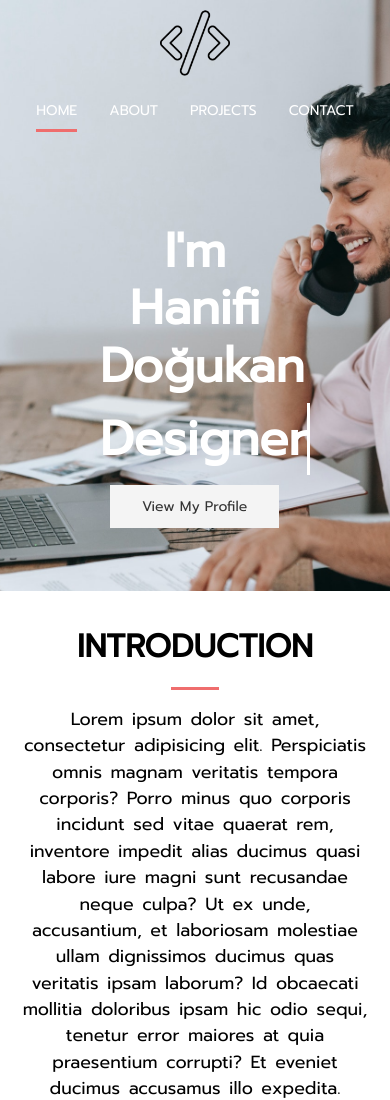
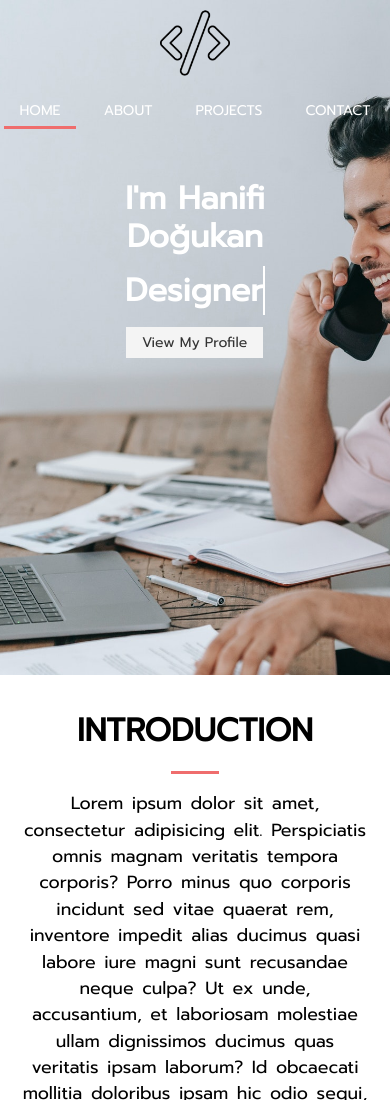
Before and after one commit to hdogukanozkan/Responsive-Freelancer-test, a website: page public/index.html in a window 390 px wide. Shown: the top 1100 px of the page. Drawn offline with nearby package versions, Linux system fonts and the light colour scheme.

Commit message:
sass-test

```diff
--- a/scss/_mobile.scss
+++ b/scss/_mobile.scss
@@ -72,7 +72,19 @@
     }
 
     #header__home{
-        height: 70vh;
+        height: 80vh;
+
+        h1 {
+            font-size: 2rem;
+        }
+
+        a{
+            padding:.3rem 1rem;
+        }
+    }
+
+    #header__home .header-content{
+        padding: 10%;
     }
 
     #home__a .skills{
@@ -147,6 +159,6 @@
     }
 
     .main-nav__items li{
-        padding: 1rem 1rem;
+        padding: 1rem .35rem;
     }
 }
```
Also changed, not shown: public/css/main.css.
